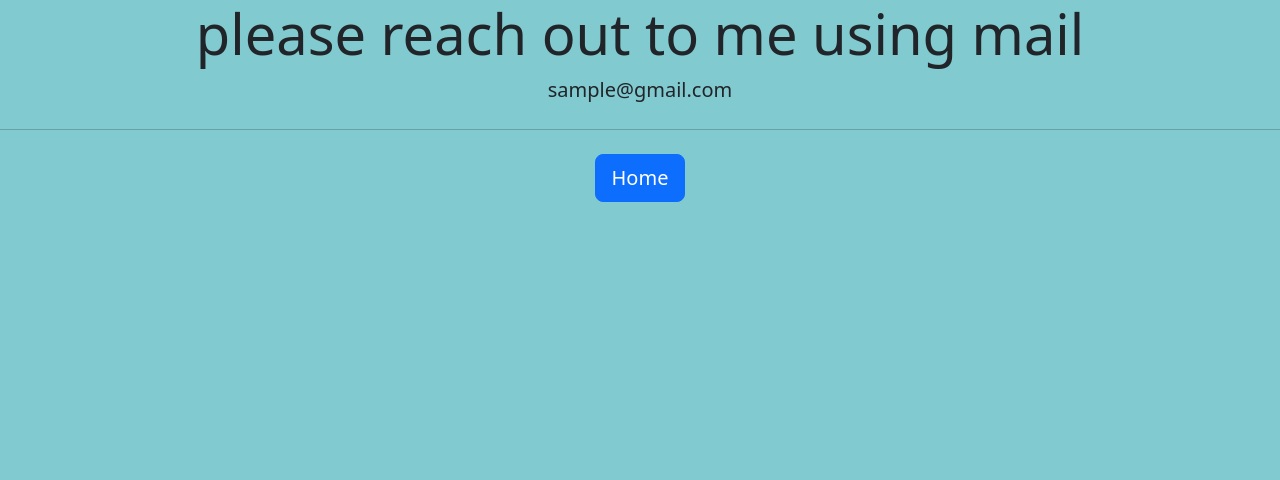
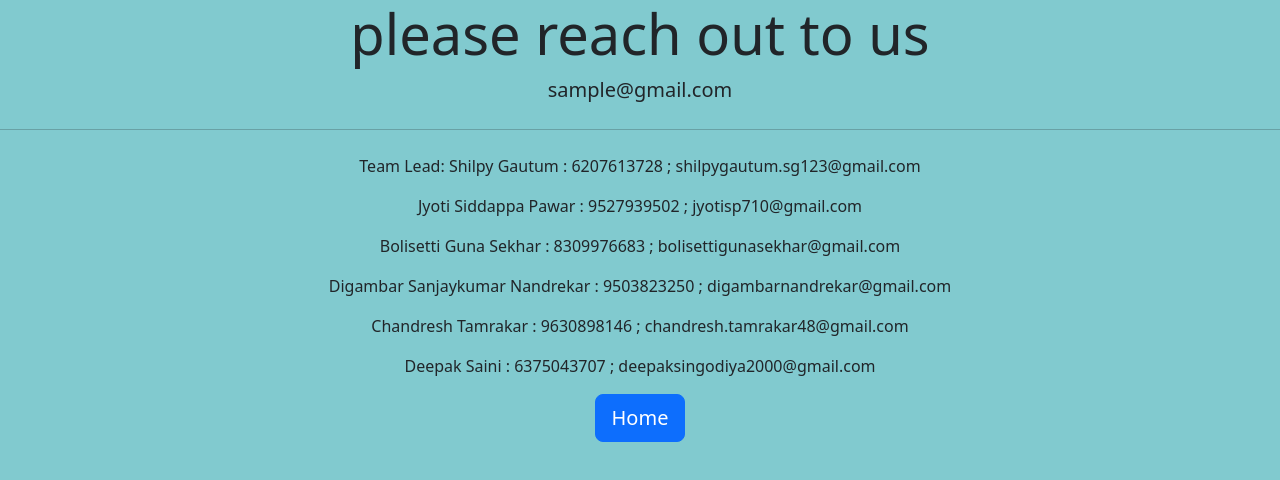
Before and after one commit to Gunasekhar-b/MERN-PROJECT-CONTAINER-MANAGEMENT-, a website: page contact.html in a window 1280 px wide. Drawn offline with nearby package versions, Linux system fonts and the light colour scheme.

Commit message:
Contact Details

```diff
--- a/contact.html
+++ b/contact.html
@@ -1,3 +1,4 @@
+
 
 <!DOCTYPE html>
 <html lang="en" dir="ltr">
@@ -17,12 +18,48 @@
 	</head>
 	<body>
 		<div class="jumbotron">
-  <h1 class="display-4">please reach out to me using mail</h1>
+  <h1 class="display-4">please reach out to us</h1>
   <p class="lead">sample@gmail.com</p>
   <hr class="my-4">
 
+  <p>Team Lead:
+	Shilpy Gautum :
+  6207613728 ;
+  shilpygautum.sg123@gmail.com
+  </p>
+
+  <p>
+	Jyoti Siddappa Pawar :
+    9527939502 ;
+    jyotisp710@gmail.com
+  </p>
+
+  <p>
+	Bolisetti Guna Sekhar :
+	8309976683 ;
+	bolisettigunasekhar@gmail.com
+  </p>
+
+  <p>
+	Digambar Sanjaykumar Nandrekar :
+    9503823250 ;
+    digambarnandrekar@gmail.com
+  </p>
+
+  <p>
+	Chandresh Tamrakar :
+    9630898146 ;
+    chandresh.tamrakar48@gmail.com
+  </p>
+
+  <p>
+	Deepak Saini :
+    6375043707 ;
+    deepaksingodiya2000@gmail.com
+  </p>
+
   <p class="lead">
-    <a class="btn btn-primary btn-lg" href="/" role="button">Home</a>
+    <a class="btn btn-primary btn-lg" href="w1.html" role="button">Home</a>
   </p>
 </div>
 
```
